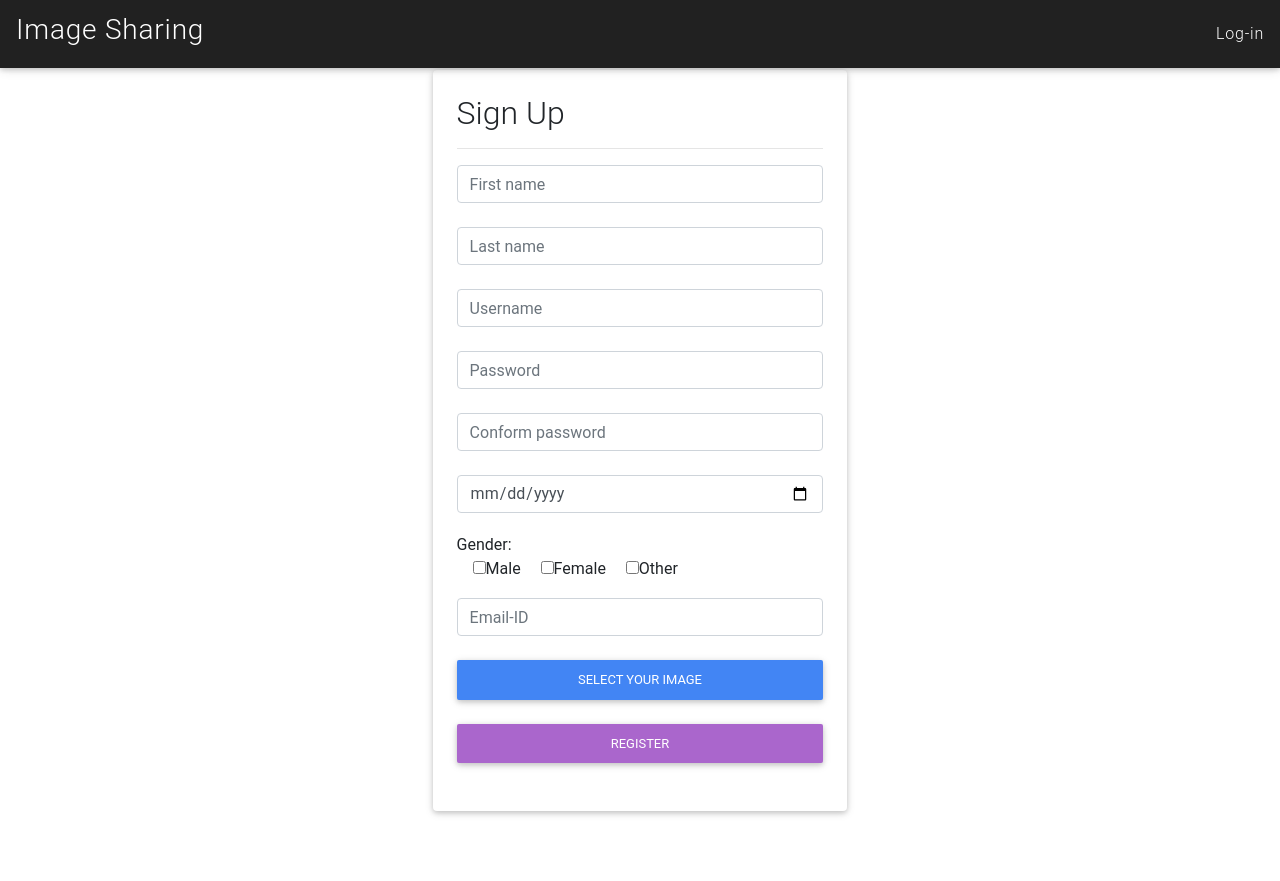
After one commit to anilkumarhp/ImageSharingSite, a Django app: page /account/register/ in a window 1280 px wide. The commit adds this page. Run offline with Django 3.2, Linux system fonts and the light colour scheme; grey boxes labelled with a size stand in for pictures from a placeholder-image service; parts of the project's set-up code (start-up, migrations or seed data) failed here and were passed over; some libraries are stand-ins or nearby versions.

Commit message:
todays progress
created login, registration, dashboard view, added one more field, gender to  user model. login and logout working.

```diff
--- a/account/forms.py
+++ b/account/forms.py
@@ -0,0 +1 @@
+from django import forms
--- a/account/models.py
+++ b/account/models.py
@@ -7,6 +7,7 @@ class Profile(models.Model):
     user = models.OneToOneField(User, on_delete="models.CASCADE")
     user_image = models.ImageField()
     date_of_birth = models.DateField()
+    gender = models.CharField(max_length=40, default="Male")
 
     def __str__(self):
         return "{0} {1}".format(self.user.first_name, self.user.last_name)
--- /dev/null
+++ b/account/templates/account/registration.html
@@ -0,0 +1,67 @@
+{% extends 'base.html' %}
+{% block content %}
+
+    <div style="height: auto; Width:34%; margin:70px" class="card p-4">
+        <h2> Sign Up </h2>
+        <hr class="mt-2 mb-3">
+        <form method="POST" action="{% url 'register' %}">
+            {% csrf_token %}
+            <input class="mb-4 form-control" type="text" name="first_name"  placeholder="First name">
+            <input class="mb-4 form-control" type="text" name="last_name"  placeholder="Last name">
+            <input class="form-control mb-4" type="text" name="username" placeholder="Username">
+            <input class="form-control mb-4" type="password" name="password1" placeholder="Password">
+            <input class="form-control mb-4" type="password" name="password2" placeholder="Conform password">
+            <input class="form-control mb-4" type="date" name="date_of_birth" placeholder="YYYY/MM/DD">
+            <label for="gender">Gender:</label><br>
+            <input type="checkbox" class="ml-3" value="Male">Male
+            <input type="checkbox" class="ml-3" value="Female">Female
+            <input type="checkbox" class="ml-3 mb-4" value="Other">Other
+            <input class="form-control mb-4" type="email" name="email" placeholder="Email-ID">
+
+            <button type="button" class="btn btn-primary btn-block mb-4" data-toggle="modal" data-target="#Modal"> Select your image
+            </button>
+            <!-- Modal -->
+            <div class="modal fade" id="Modal" tabindex="-1" role="dialog" aria-labelledby="exampleModalLabel"
+              aria-hidden="true">
+              <div class="modal-dialog" role="document">
+                <div class="modal-content">
+                  <div class="modal-header">
+                    <h5 class="modal-title" id="exampleModalLabel">Modal title</h5>
+                    <button type="button" class="close" data-dismiss="modal" aria-label="Close">
+                      <span aria-hidden="true">&times;</span>
+                    </button>
+                  </div>
+                  <div class="modal-body text-center">
+                      <img id="blah" src="http://placehold.it/180" alt="your image"  class="mb-2" width=" 180px" height="200px"/>
+                      <div class="custom-file mb-4">
+                <input type="file" class="custom-file-input" onchange="readURL(this);"  style="text-overflow: ellipsis; white-space: nowrap;
+  overflow: hidden;" id="inputGroupFile01" aria-describedby="inputGroupFileAddon01">
+                <label class="custom-file-label" for="inputGroupFile01">Choose image file</label>
+            </div>
+                  </div>
+                  <div class="modal-footer">
+                    <button type="button" class="btn btn-secondary" data-dismiss="modal">Close</button>
+
+                  </div>
+                </div>
+              </div>
+            </div>
+
+            <button class="btn btn-secondary btn-block mb-4" >Register</button>
+        </form>
+    </div>
+<script>
+    function readURL(input) {
+            if (input.files && input.files[0]) {
+                let reader = new FileReader();
+                reader.onload = function (e) {
+                    $('#blah')
+                        .attr('src', e.target.result);
+                };
+
+                reader.readAsDataURL(input.files[0]);
+            }
+        }
+</script>
+
+{% endblock %}
--- a/account/templates/base.html
+++ b/account/templates/base.html
@@ -12,8 +12,8 @@
     <link href="https://cdnjs.cloudflare.com/ajax/libs/twitter-bootstrap/4.3.1/css/bootstrap.min.css" rel="stylesheet">
     <!-- Material Design Bootstrap -->
     <link href="https://cdnjs.cloudflare.com/ajax/libs/mdbootstrap/4.8.8/css/mdb.min.css" rel="stylesheet">
-    <!-- Reset css CDN -->
-    <link href="https://cdnjs.cloudflare.com/ajax/libs/meyer-reset/2.0/reset.min.css" rel="stylesheet">
+    <!-- Reset css  -->
+    <link href="{% static 'styles/reset.css' %}" rel="stylesheet">
     <!-- base css -->
     <link href="{% static 'styles/style.css' %}" rel="stylesheet">
 
@@ -21,39 +21,33 @@
   </head>
   <body>
   <div class="container-fluid w-100 h-100">
-  <nav class="navbar navbar-expand-md navbar-dark bg-dark fixed-top">
-    <a class="navbar-brand" href="#">Image Sharing</a>
+  <nav class="navbar navbar-expand-md navbar-dark bg-dark fixed-top" style="letter-spacing: .8px">
+    <a class="navbar-brand" href="#"><h3>Image Sharing</h3></a>
     <button class="navbar-toggler" type="button" data-toggle="collapse" data-target="#navbarsExampleDefault" aria-controls="navbarsExampleDefault" aria-expanded="false" aria-label="Toggle navigation">
       <span class="navbar-toggler-icon"></span>
     </button>
 
     <div class="collapse w-100 navbar-collapse" id="navbarsExampleDefault">
-<!--      <ul class="navbar-nav mr-auto">-->
-<!--        <li class="nav-item active">-->
-<!--          <a class="nav-link" href="#">Home <span class="sr-only">(current)</span></a>-->
-<!--        </li>-->
-<!--        <li class="nav-item">-->
-<!--          <a class="nav-link" href="#">Link</a>-->
-<!--        </li>-->
-<!--        <li class="nav-item">-->
-<!--          <a class="nav-link disabled" href="#" tabindex="-1" aria-disabled="true">Disabled</a>-->
-<!--        </li>-->
-<!--        <li class="nav-item dropdown">-->
-<!--          <a class="nav-link dropdown-toggle" href="#" id="dropdown01" data-toggle="dropdown" aria-haspopup="true" aria-expanded="false">Dropdown</a>-->
-<!--          <div class="dropdown-menu" aria-labelledby="dropdown01">-->
-<!--            <a class="dropdown-item" href="#">Action</a>-->
-<!--            <a class="dropdown-item" href="#">Another action</a>-->
-<!--            <a class="dropdown-item" href="#">Something else here</a>-->
-<!--          </div>-->
-<!--        </li>-->
-<!--      </ul>-->
-      <form class="form-inline ml-auto my-2 my-lg-0">
-        <input class="form-control mr-sm-2" type="text" placeholder="Search" aria-label="Search">
-        <button class="btn btn-secondary my-2 my-sm-0" type="submit">Search</button>
-      </form>
+    {% if request.user.is_authenticated %}
+
+      <nav class="nav w-100">
+        <a class="nav-link text-white {% if section == 'dashboard' %} active {% endif %}"  href="{% url 'dashboard' %}">My dashboard</a>
+        <a href="#" class=" nav-link text-white {% if section == 'images' %}active{% endif %}">Images</a>
+        <a href="#" class="nav-link text-white {% if section == 'people' %}selected{% endif %}">People</a>
+    {% endif %}
+     <form class="form-inline ml-auto my-2 my-lg-0">
+        <span class="user text-white">
+          {% if request.user.is_authenticated %}
+          Hello {{ request.user.first_name }},
+          <a class="text-white" href="{% url 'logout' %}">Logout</a>
+          {% else %}
+          <a class="text-white" href="{% url 'login' %}">Log-in</a>
+          {% endif %}
+        </span>
+     </form>
     </div>
   </nav>
-    <div class="container-fluid d-flex justify-content-center h-100 align-items-center">
+    <div class="container-fluid d-flex justify-content-center  align-items-center min-height">
       {% block content %}
       {% endblock %}
     </div>
--- a/account/urls.py
+++ b/account/urls.py
@@ -1,7 +1,13 @@
-from .views import login
+from .views import user_login, user_register
 from django.urls import path
+from django.contrib.auth.views import LogoutView
+from .views import dashboard, logout_user
 
 
 urlpatterns = [
-    path("", login, name='login'),
+    path('', dashboard, name='dashboard'),
+    path("login/", user_login, name='login'),
+    path("register/", user_register, name='register'),
+    path('logout/', logout_user, name='logout'),
+
 ]
--- a/account/views.py
+++ b/account/views.py
@@ -1,9 +1,51 @@
 from django.shortcuts import render
+from django.shortcuts import HttpResponse
+from django.contrib.auth import authenticate, login, logout
+from django.contrib.auth.forms import UserCreationForm
+from django.contrib.auth.decorators import login_required
+from django.contrib.auth.models import User
+# from .forms import LoginForm
 
 
 # Create your views here.
-def login(request):
+def user_login(request):
     if request.method == 'POST':
-        pass
+        username = request.POST["username"]
+        password = request.POST["password"]
+        user = authenticate(request, username=username, password=password)
+        if user is not None:
+            if user.is_active:
+                login(request, user)
+                return HttpResponse('Authenticated successfully')
+            else:
+                return HttpResponse('Disabled account')
+        else:
+            return HttpResponse("Credential do not match")
     else:
         return render(request, 'account/login.html', {})
+
+
+def user_register(request):
+    if request.method == 'POST':
+        form = UserCreationForm(request.POST)
+        if form.is_valid():
+            form.save()
+            username = form.cleaned_data['username']
+            password = form.cleaned_data['password1']
+            user = authenticate(request, username=username, password=password)
+            login(request, user)
+            return HttpResponse('Authenticated successfully')
+        else:
+            return HttpResponse("Credential do not match")
+    else:
+        return render(request, 'account/registration.html', {})
+
+
+def logout_user(request):
+    logout(request)
+    return render(request, "account/logout.html")
+
+
+@login_required
+def dashboard(request):
+    return render(request, 'account/dashboard.html', {'section': 'dashboard'})
--- a/imageSahring/settings.py
+++ b/imageSahring/settings.py
@@ -125,3 +125,8 @@ STATICFILES_DIRS = (
 )
 
 STATIC_ROOT = os.path.join(BASE_DIR, 'staticfiles')
+
+
+LOGIN_REDIRECT_URL = 'dashboard'
+LOGIN_URL = 'login'
+LOGOUT_URL = 'logout'
--- /dev/null
+++ b/static/styles/reset.css
@@ -0,0 +1,38 @@
+*,
+::before,
+::after {
+	margin: 0;
+	padding: 0;
+	border: 0;
+	font-size: 100%;
+	vertical-align: baseline;
+}
+
+/* HTML5 display-role reset for older browsers */
+article, aside, details, figcaption, figure,
+footer, header, hgroup, menu, nav, section {
+	display: block;
+}
+
+body {
+	line-height: 1;
+}
+
+ol, ul {
+	list-style: none;
+}
+
+blockquote, q {
+	quotes: none;
+}
+
+blockquote:before, blockquote:after,
+q:before, q:after {
+	content: '';
+	content: none;
+}
+
+table {
+	border-collapse: collapse;
+	border-spacing: 0;
+}
--- a/static/styles/style.css
+++ b/static/styles/style.css
@@ -1,12 +1,18 @@
 :root {
     box-sizing: border-box;
 }
-html {
-    width: 100%;
-    height: 100vh;
-}
+
+html ,
 body{
     width: 100%;
-    height: 100%;
+    min-height: 100vh;
     box-sizing: inherit;
 }
+
+.btn {
+    padding: 10px 30px;
+}
+
+.min-height {
+    min-height: 100vh;
+}
```
Also changed, not shown: account/templates/account/dashboard.html (added, +8 -0 lines), account/templates/account/login.html (+6 -11 lines), account/templates/account/logout.html (added, +8 -0 lines), account/migrations/0003_profile_gender.py (added).
